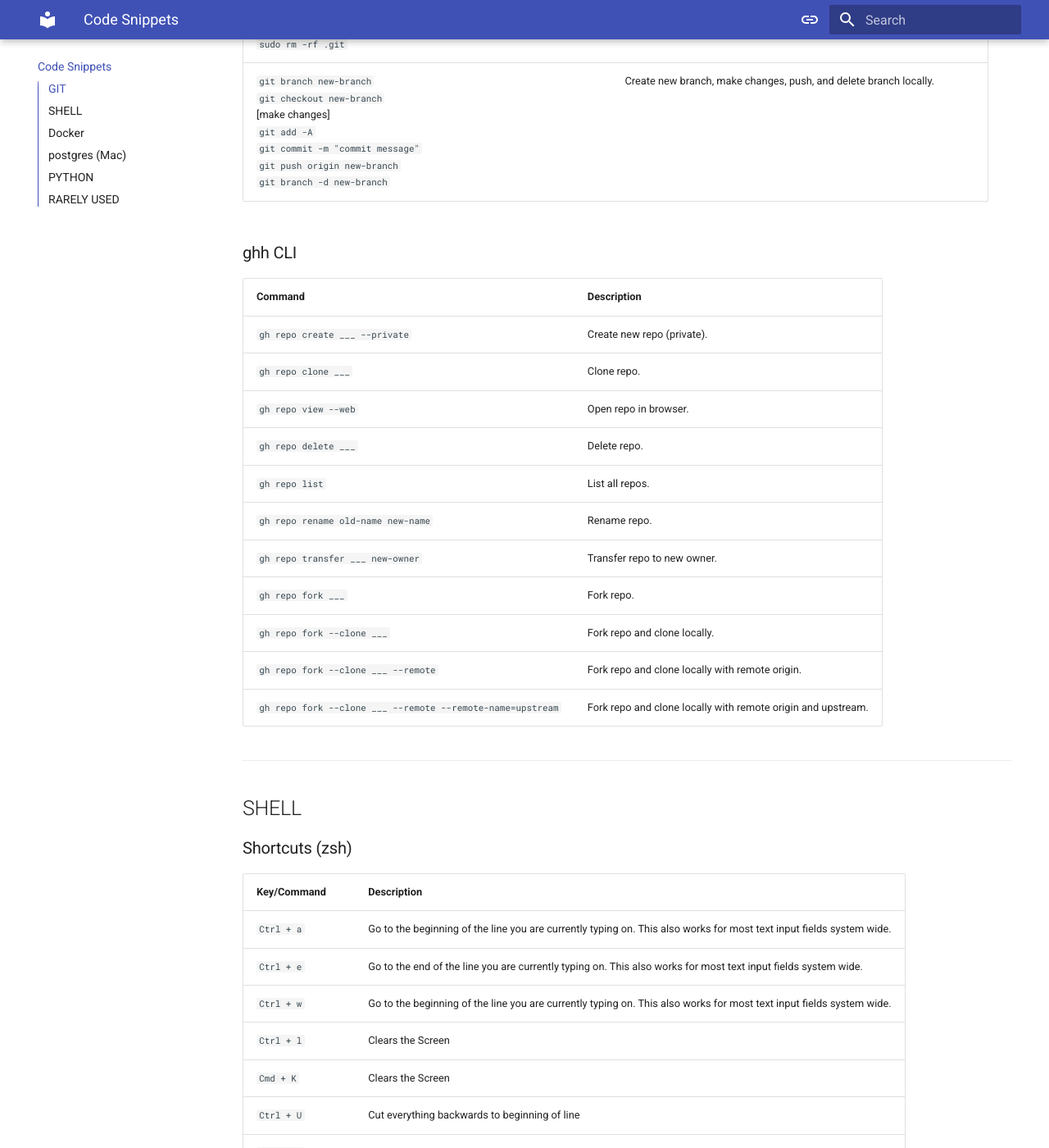
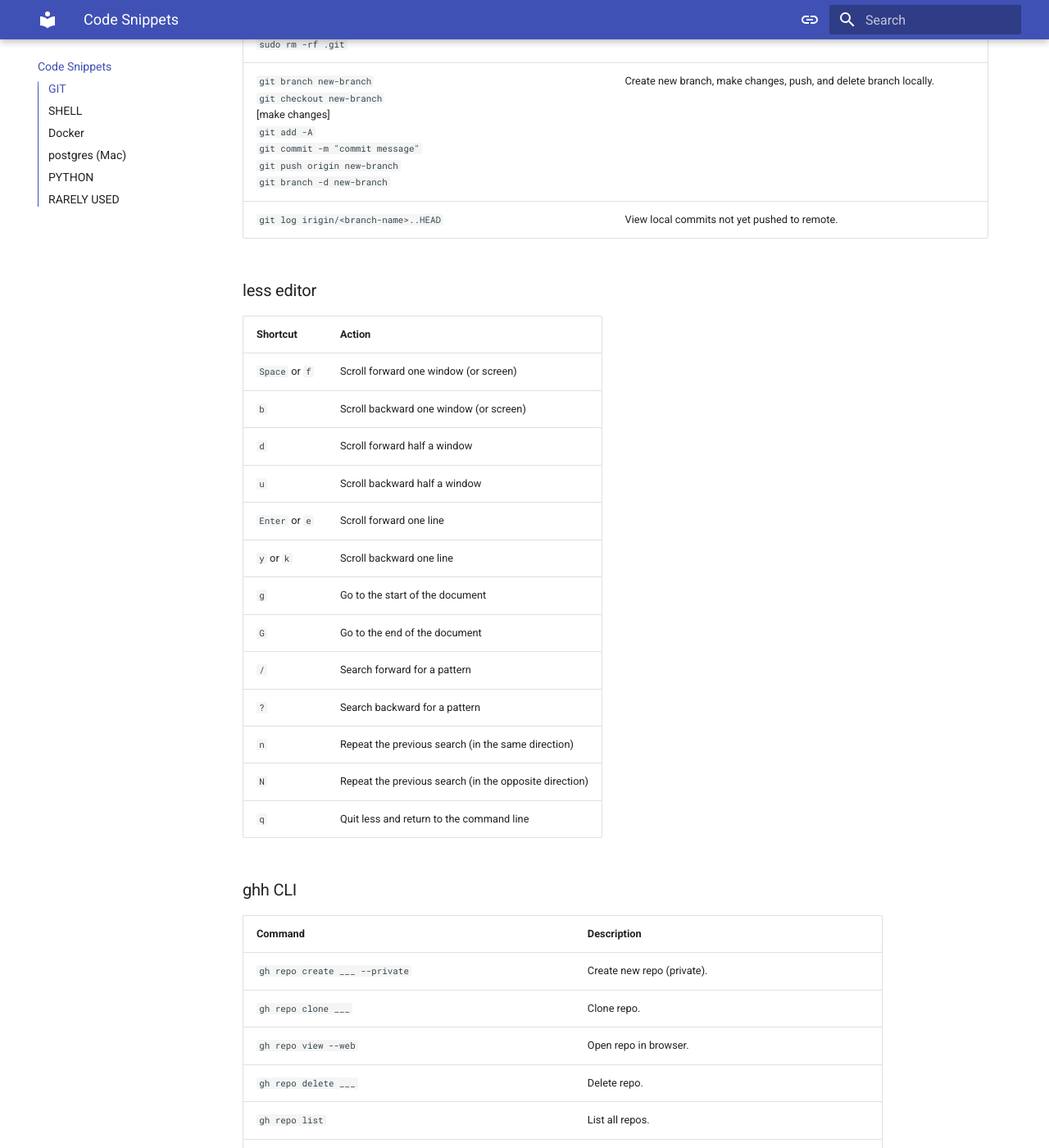
Before and after one commit to sfuller14/uhh, an MkDocs documentation site: the page built from docs/snippets.md, in a window 1280 px wide and 1400 px high, scrolled down 1519 px. Shown: the whole window at 82% size. Built offline with MkDocs 1.6.1 and Material for MkDocs 9.7.7, drawn with Linux system fonts in a browser that asks for light colours.

Commit message:
added git stuff & less

```diff
--- a/docs/snippets.md
+++ b/docs/snippets.md
@@ -51,6 +51,25 @@
 | `git clean -fd` | Force-remove untracked directories. |
 | `cd subdirectory`<br>`sudo rm -rf .git` | Force-remove subdirectory's sub-git repo. |
 | `git branch new-branch`<br>`git checkout new-branch`<br>[make changes]<br>`git add -A`<br>`git commit -m "commit message"`<br>`git push origin new-branch`<br>`git branch -d new-branch` | Create new branch, make changes, push, and delete branch locally. |
+| `git log irigin/<branch-name>..HEAD` | View local commits not yet pushed to remote. |
+
+### less editor
+
+| Shortcut | Action |
+| :------ | :----------- |
+| `Space`  or  `f` | Scroll forward one window (or screen) |
+| `b` | Scroll backward one window (or screen) |
+| `d` | Scroll forward half a window |
+| `u` | Scroll backward half a window |
+| `Enter`  or  `e` | Scroll forward one line |
+| `y`  or  `k` | Scroll backward one line |
+| `g` | Go to the start of the document |
+| `G` | Go to the end of the document |
+| `/` | Search forward for a pattern |
+| `?` | Search backward for a pattern |
+| `n` | Repeat the previous search (in the same direction) |
+| `N` | Repeat the previous search (in the opposite direction) |
+| `q` | Quit  less  and return to the command line |
 
 ### ghh CLI
 
```
